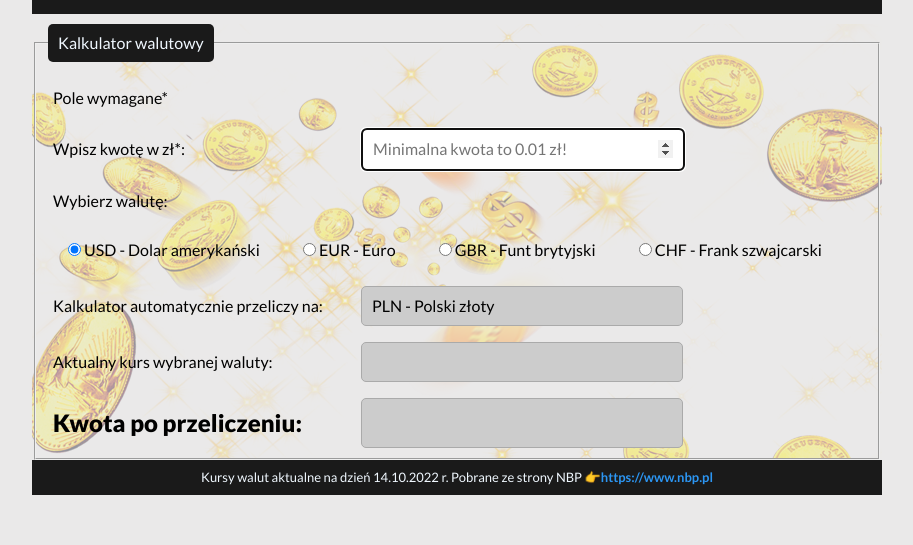
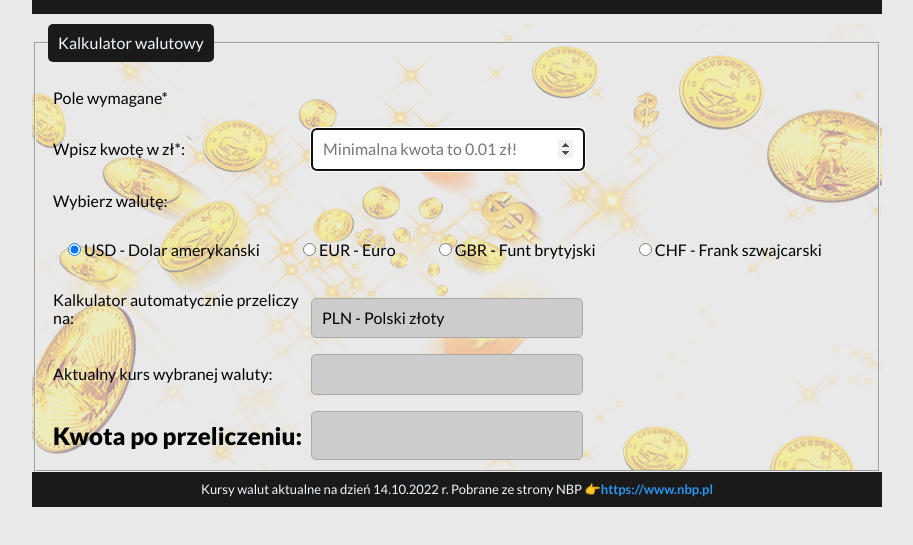
Before and after one commit to mslowinski85/currency-converter, a plain HTML site: page index.html in a window 1280 px wide. Shown: the part 165-710 px from the top of the page, without its empty margins (183-1096 px from the left). Drawn offline with nearby package versions, Linux system fonts and the light colour scheme.

Commit message:
change max-width in form input

```diff
--- a/css/form.css
+++ b/css/form.css
@@ -18,7 +18,7 @@
 
 .form__labelText {
     width: 100%;
-    max-width: 300px;
+    max-width: 250px;
     display: inline-block;
     margin: 5px;
 }
@@ -30,7 +30,7 @@
 
 .form__input {
     width: 100%;
-    max-width: 300px;
+    max-width: 250px;
     padding: 10px;
     border: 1px solid #aaa;
     border-radius: 5px;
@@ -42,7 +42,7 @@
 
 .form__select {
     width: 100%;
-    max-width: 325px;
+    max-width: 250px;
     border: 1px solid #aaa;
     border-radius: 5px;
     padding: 10px;
@@ -55,7 +55,7 @@
 .form__input:disabled {
     background-color: hsl(0, 0%, 40%);
     width: 100%;
-    max-width: 300px;
+    max-width: 250px;
     padding: 10px;
     border: 1px solid #aaa;
     border-radius: 5px;
@@ -65,7 +65,7 @@
 .form__input:read-only {
     background-color: hsl(0, 0%, 80%);
     width: 100%;
-    max-width: 300px;
+    max-width: 250px;
     padding: 10px;
     border: 1px solid #aaa;
     border-radius: 5px;
```
